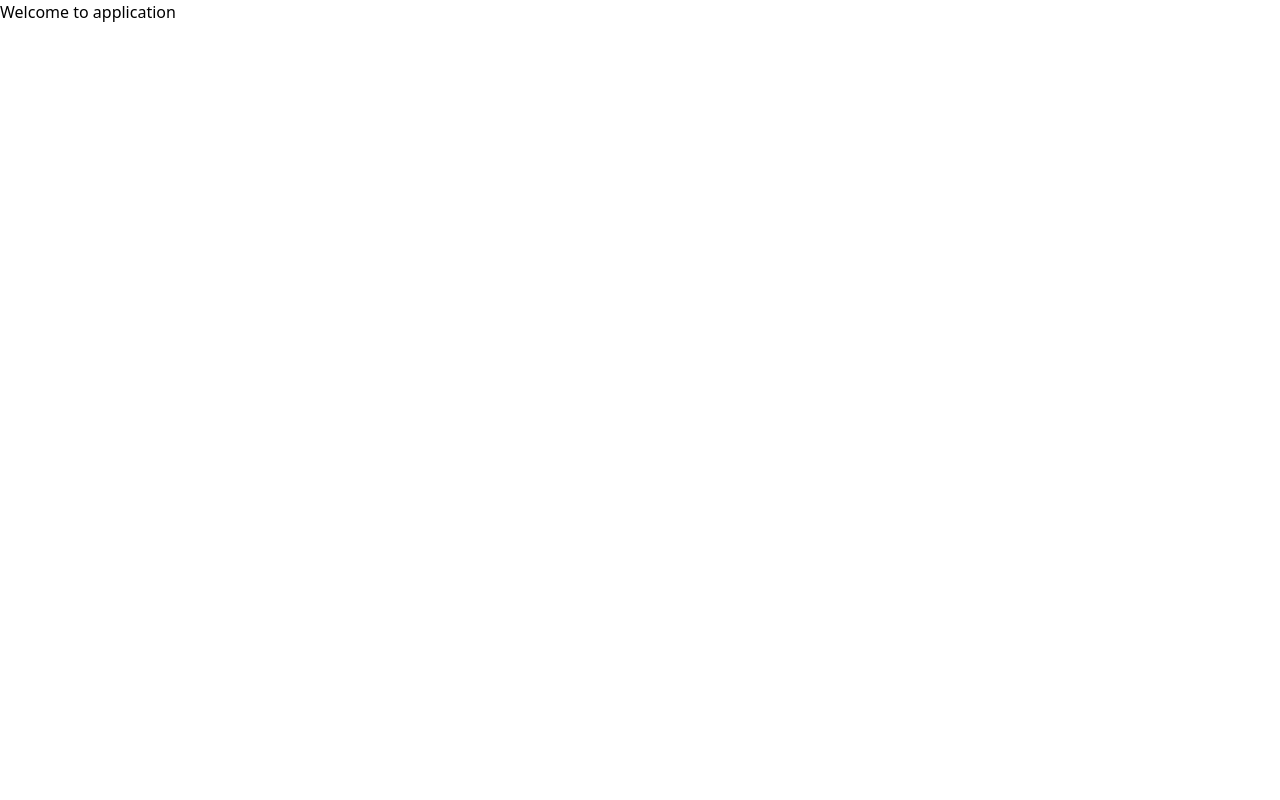
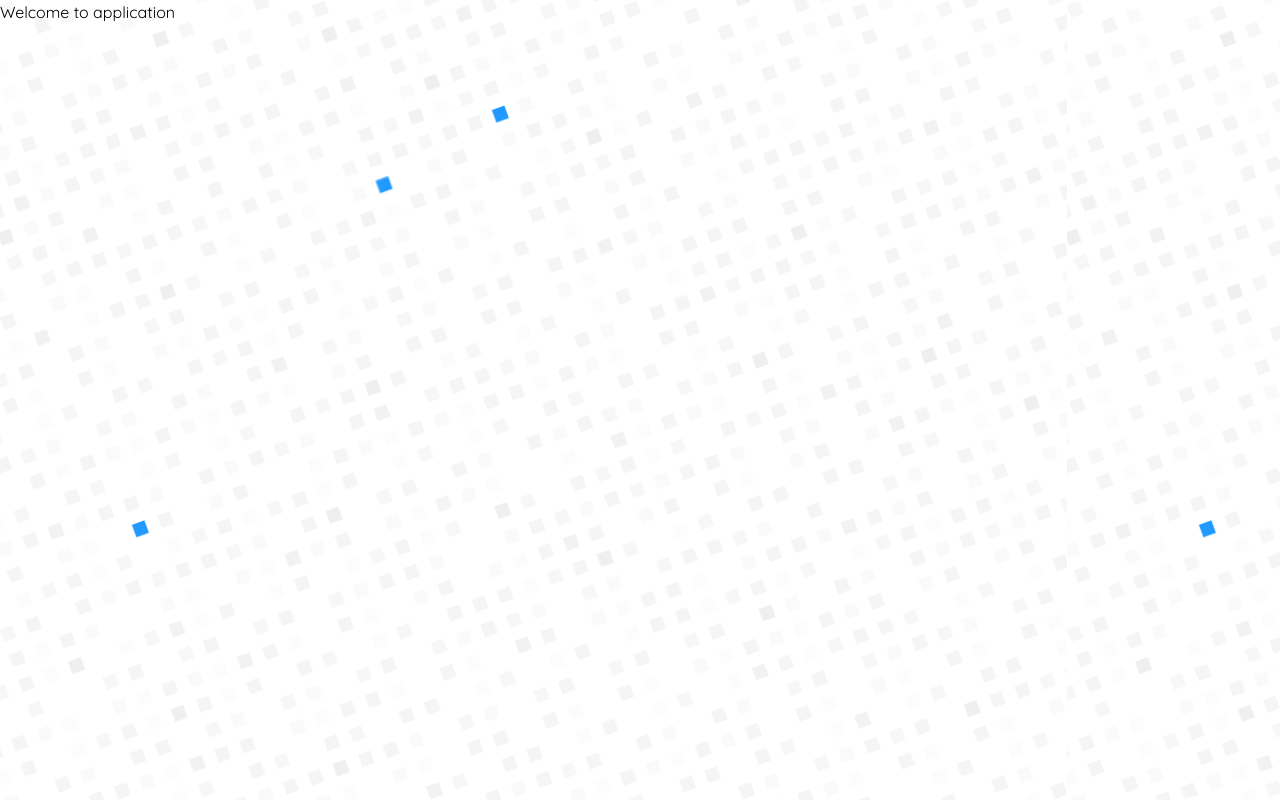
Before and after one commit to jlinco/nextjs-reactquery-tailwindcss, a Next.js app: page / in a window 1280 px wide. Built offline with nearby package versions, Linux system fonts and the light colour scheme.

Commit message:
update(tools): add package react-query

```diff
--- a/package.json
+++ b/package.json
@@ -14,8 +14,10 @@
   },
   "dependencies": {
     "next": "12.0.2",
+    "next-auth": "^3.29.0",
     "react": "17.0.2",
-    "react-dom": "17.0.2"
+    "react-dom": "17.0.2",
+    "react-query": "^3.32.1"
   },
   "devDependencies": {
     "@types/node": "16.11.6",
--- a/styles/globals.css
+++ b/styles/globals.css
@@ -1,3 +1,19 @@
 @tailwind base;
 @tailwind components;
 @tailwind utilities;
+
+@layer base {
+  html {
+    @apply w-full;
+    @apply h-full;
+  }
+
+  body {
+    @apply w-full;
+    @apply h-full;
+    @apply font-quickSand;
+  }
+  #__next {
+    @apply h-full;
+  }
+}
--- a/tailwind.config.js
+++ b/tailwind.config.js
@@ -2,7 +2,11 @@ module.exports = {
   purge: ['./pages/**/*.{js.ts.jsx,tsx}', './components/**/*.{js,ts,jsx,tsx}'],
   darkMode: false, // or 'media' or 'class'
   theme: {
-    extend: {},
+    extend: {
+      backgroundImage: {
+        pattern: "url('../public/pattern-randomized.svg')"
+      }
+    },
     fontFamily: {
       // comfortaa: ['Comfortaa', 'sans-serif'],
       quickSand: ['Quicksand', 'sans-serif']
```
Also changed, not shown: public/pattern-randomized.svg (added), 1 other file (tests, documents, lock files or other folders).
